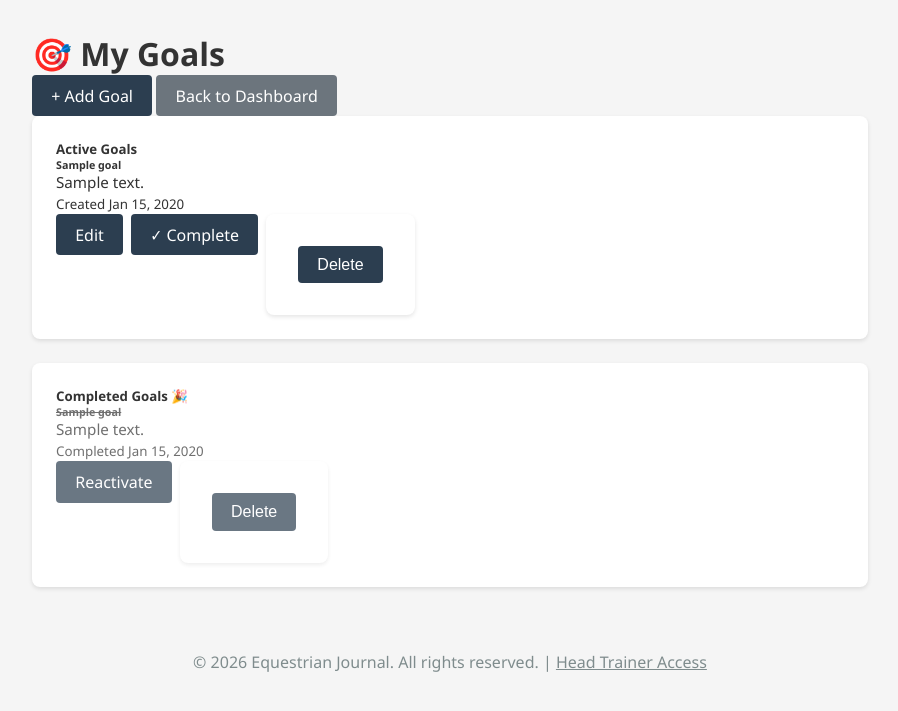
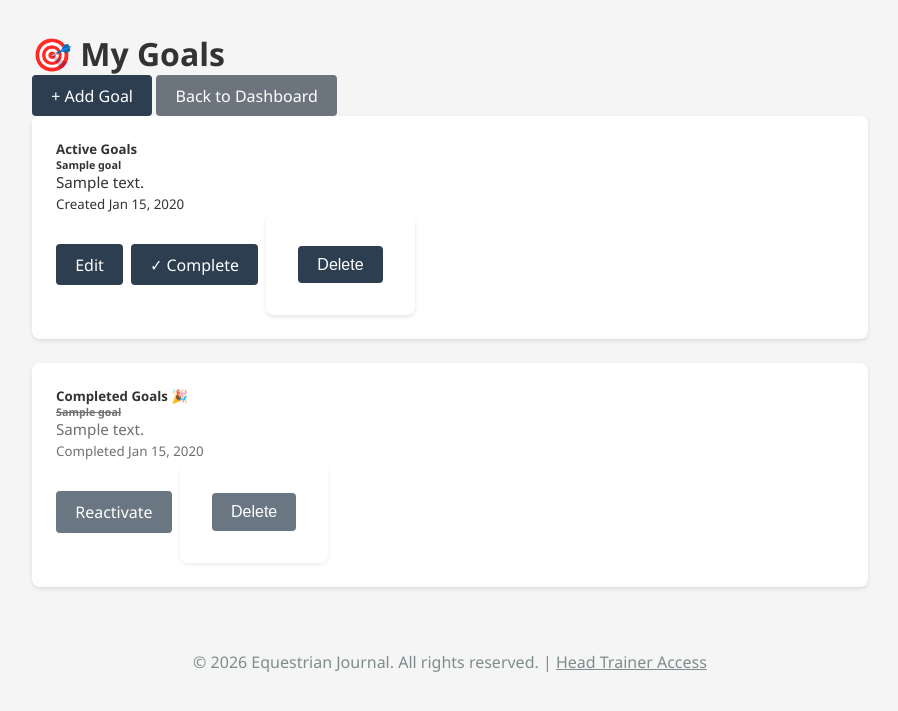
Before and after one commit to Dave-Perkins/journal-app, a Django app: template journal/templates/journal/goals.html in a window 1280 px wide. Shown: the top 711 px of the page, without its empty margins (190-1088 px from the left). Run offline with Django 4.2, Linux system fonts and the light colour scheme; the template is opened without the code that fills it: most values are stand-ins (such as "Sample title", 1, 10 or a date in 2020).

Commit message:
Align all goal buttons vertically using align-items: center

```diff
--- a/journal/templates/journal/goals.html
+++ b/journal/templates/journal/goals.html
@@ -35,12 +35,12 @@
                                     </small>
                                 </div>
                             </div>
-                            <div style="display: flex; gap: 0.5rem; flex-wrap: wrap; align-items: flex-start;">
-                                <a href="{% url 'edit_goal' goal.id %}" class="btn btn-sm btn-outline-primary" style="white-space: nowrap;">Edit</a>
-                                <a href="{% url 'complete_goal' goal.id %}" class="btn btn-sm btn-outline-success" style="white-space: nowrap;">✓ Complete</a>
-                                <form method="POST" action="{% url 'delete_goal' goal.id %}" style="display: inline;" onsubmit="return confirm('Are you sure you want to delete this goal?');">
+                            <div style="display: flex; gap: 0.5rem; flex-wrap: wrap; align-items: center;">
+                                <a href="{% url 'edit_goal' goal.id %}" class="btn btn-sm btn-outline-primary" style="white-space: nowrap; margin: 0;">Edit</a>
+                                <a href="{% url 'complete_goal' goal.id %}" class="btn btn-sm btn-outline-success" style="white-space: nowrap; margin: 0;">✓ Complete</a>
+                                <form method="POST" action="{% url 'delete_goal' goal.id %}" style="display: inline; margin: 0;" onsubmit="return confirm('Are you sure you want to delete this goal?');">
                                     {% csrf_token %}
-                                    <button type="submit" class="btn btn-sm btn-outline-danger" style="white-space: nowrap;">Delete</button>
+                                    <button type="submit" class="btn btn-sm btn-outline-danger" style="white-space: nowrap; margin: 0;">Delete</button>
                                 </form>
                             </div>
                         </div>
@@ -73,11 +73,11 @@
                                     </small>
                                 </div>
                             </div>
-                            <div style="display: flex; gap: 0.5rem; flex-wrap: wrap; align-items: flex-start;">
-                                <a href="{% url 'reactivate_goal' goal.id %}" class="btn btn-sm btn-outline-warning" style="white-space: nowrap;">Reactivate</a>
-                                <form method="POST" action="{% url 'delete_goal' goal.id %}" style="display: inline;" onsubmit="return confirm('Are you sure you want to delete this goal?');">
+                            <div style="display: flex; gap: 0.5rem; flex-wrap: wrap; align-items: center;">
+                                <a href="{% url 'reactivate_goal' goal.id %}" class="btn btn-sm btn-outline-warning" style="white-space: nowrap; margin: 0;">Reactivate</a>
+                                <form method="POST" action="{% url 'delete_goal' goal.id %}" style="display: inline; margin: 0;" onsubmit="return confirm('Are you sure you want to delete this goal?');">
                                     {% csrf_token %}
-                                    <button type="submit" class="btn btn-sm btn-outline-danger" style="white-space: nowrap;">Delete</button>
+                                    <button type="submit" class="btn btn-sm btn-outline-danger" style="white-space: nowrap; margin: 0;">Delete</button>
                                 </form>
                             </div>
                         </div>
```
